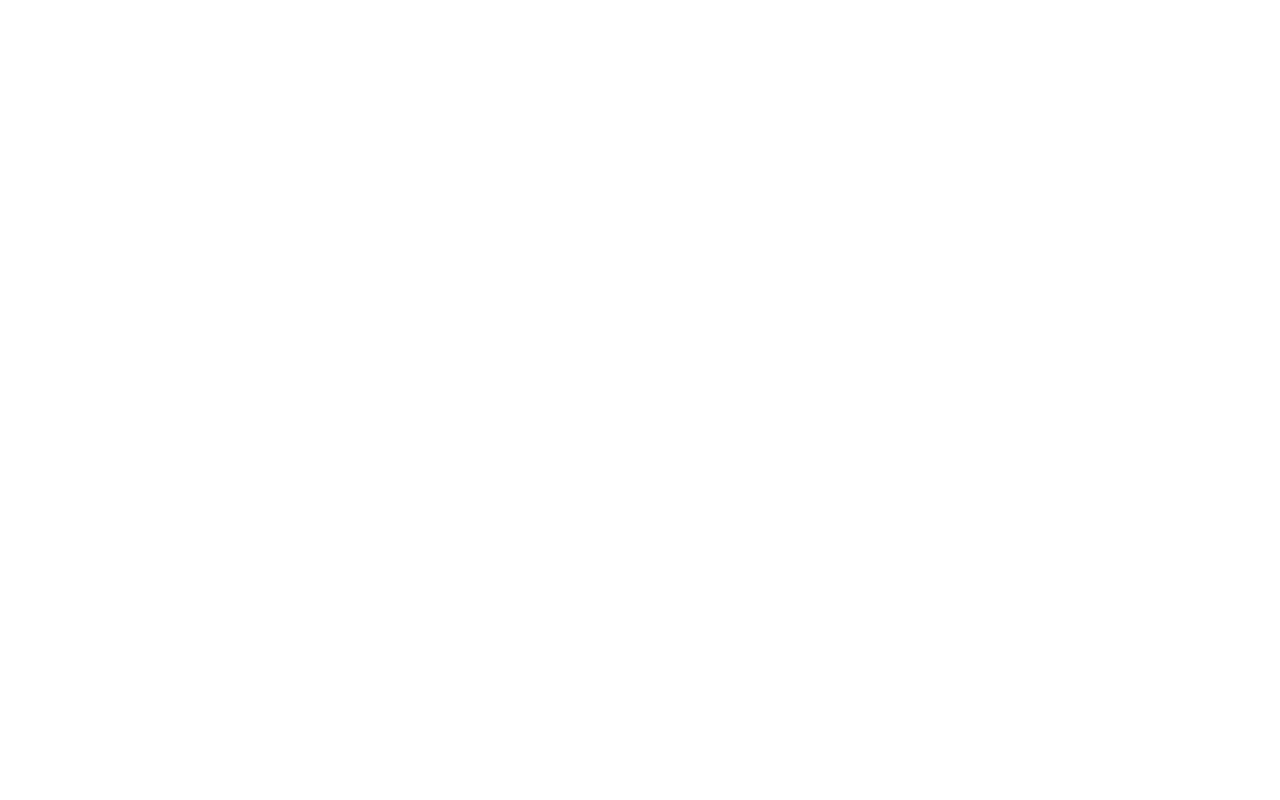
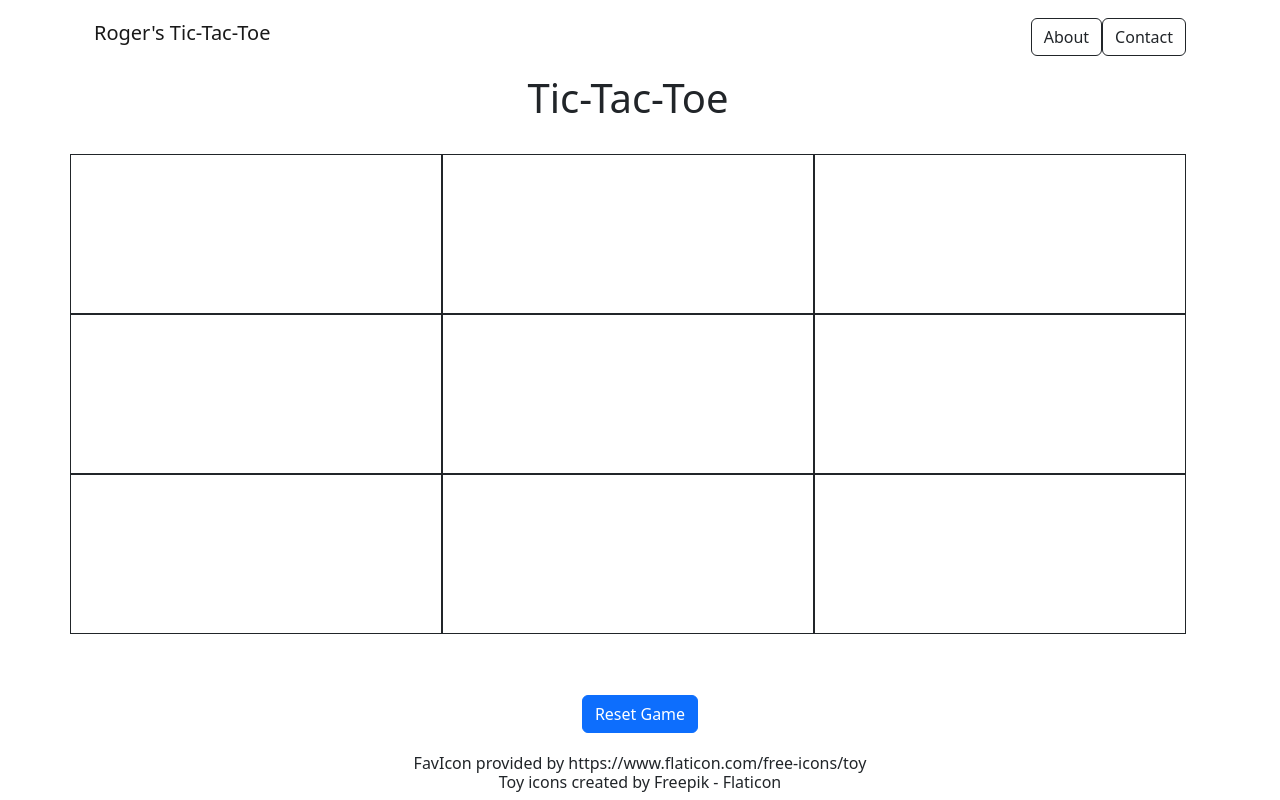
Before and after one commit to rdmullins/tic-tac-toe, a plain HTML site: page index.html in a window 1280 px wide. Drawn offline with nearby package versions, Linux system fonts and the light colour scheme.

Commit message:
HTML page built out and ready to populate

```diff
--- a/index.html
+++ b/index.html
@@ -4,6 +4,7 @@
   <meta charset="UTF-8">
   <meta name="viewport" content="width=device-width, initial-scale=1.0">
   <title>Roger's Tic-Tac-Toe</title>
+  <link rel="shortcut icon" href="./img/tic-tac-toe-hand-drawn-game.png" type="image/jpeg">
   <link href="https://cdn.jsdelivr.net/npm/bootstrap@5.2.2/dist/css/bootstrap.min.css" rel="stylesheet" integrity="sha384-Zenh87qX5JnK2Jl0vWa8Ck2rdkQ2Bzep5IDxbcnCeuOxjzrPF/et3URy9Bv1WTRi" crossorigin="anonymous">
   <script src="https://cdn.jsdelivr.net/npm/@popperjs/core@2.11.6/dist/umd/popper.min.js" integrity="sha384-oBqDVmMz9ATKxIep9tiCxS/Z9fNfEXiDAYTujMAeBAsjFuCZSmKbSSUnQlmh/jp3" crossorigin="anonymous" defer></script>
   <script src="https://cdn.jsdelivr.net/npm/bootstrap@5.2.2/dist/js/bootstrap.min.js" integrity="sha384-IDwe1+LCz02ROU9k972gdyvl+AESN10+x7tBKgc9I5HFtuNz0wWnPclzo6p9vxnk" crossorigin="anonymous" defer></script>
--- a/js/main.js
+++ b/js/main.js
@@ -1,5 +1,9 @@
 // Tic-Tac-Toe
 // by Roger Mullins
+
+function tileClick(address) {
+  console.log("You clicked a button! ", address, ", to be specific.");
+}
 
 function buildUI() {
     // Creates HTML elements
@@ -42,7 +46,7 @@ function buildUI() {
     };
 
     // Main Application Container
-    createElement("main", "div", ["container"], "appContainer");
+    createElement("app", "div", ["container"], "appContainer");
 
     // Navigation Bar
     createElement("appContainer", "nav", ['navbar', 'navbar-expand-sm', 'py-3'], "navbar");
@@ -60,11 +64,40 @@ function buildUI() {
     addModalTrigger("contact-link", "contactModal");
 
     // Title Box
+    createElement("appContainer", "div", ["row"], "title-box");
+    createElement("title-box", "div", ["row", "d-block", "align-items-center", "display-6"], "title-box-row");
+    createElement("title-box-row", "p", ["text-center"], "title-text", "Tic-Tac-Toe");
+
+    // Whose Turn?
+    createElement("appContainer", "div", ["row"], "whose-turn-row");
+    createElement("whose-turn-row", "div", ["col"], "whose-turn-col");
+    createElement("whose-turn-col", "p", ["text-center"], "whose-turn-text");     // whose-turn-text
+
+    // Game Board
+    createElement("appContainer", "div", ["row"], "main-game-board-container");
+
+    for (let i=1; i<=3; i++) {
+    createElement("main-game-board-container", "div", ["row"], `game-board-row-${i}`);
+    let tile = document.getElementById(`game-board-row-${i}`);
+    tile.setAttribute("style", "height: 20vh");
+      for (let j=1; j<=3; j++) {
+        createElement(`game-board-row-${i}`, "div", ["col-4", "border", "border-dark"], `game-board-square-${i}-${j}`);
+        let gameSquare = document.getElementById(`game-board-square-${i}-${j}`);
+        let eventHandler = "tileClick(" + `'game-board-square-${i}-${j}')`;
+        gameSquare.setAttribute("onclick", eventHandler);
+      };
+    };
+
+    // Reset Button
+    createElement("appContainer", "div", ["row", "align-items-center"], "reset-button-row");
+    let resetRow = document.getElementById("reset-button-row");
+    resetRow.setAttribute("style", "height: 20vh");
+    createElement("reset-button-row", "div", ["col", "text-center"], "reset-button-col");
+    createElement("reset-button-col", "button", ["btn", "btn-primary"], "reset-button", "Reset Game");
 
     // Footer (Attribution of FavIcon and API)
-    createElement("main", "footer", [], "footer-info");
-    createElement("footer-info", "h6", ["text-center"], "favicon-attribution", "FavIcon provided by https://www.flaticon.com/free-icons/weather");
-    createElement("footer-info", "h6", ["text-center"], "API-attribution", "Data from www.openweathermap.org");
+    createElement("app", "footer", [], "footer-info");
+    createElement("footer-info", "h6", ["text-center", "fixed-bottom"], "favicon-attribution", "FavIcon provided by https://www.flaticon.com/free-icons/toy\nToy icons created by Freepik - Flaticon");
 
     // About Modal
     createElement("appContainer", "div", ["modal", "fade"], "aboutModal");
@@ -92,3 +125,5 @@ function buildUI() {
     createElement("contactFooter", "button", ["btn", "btn-secondary"], "contactFooterCloseButton", "Dismiss");
     addModalCloseButton("contactFooterCloseButton");
   };
+
+  buildUI();
```
